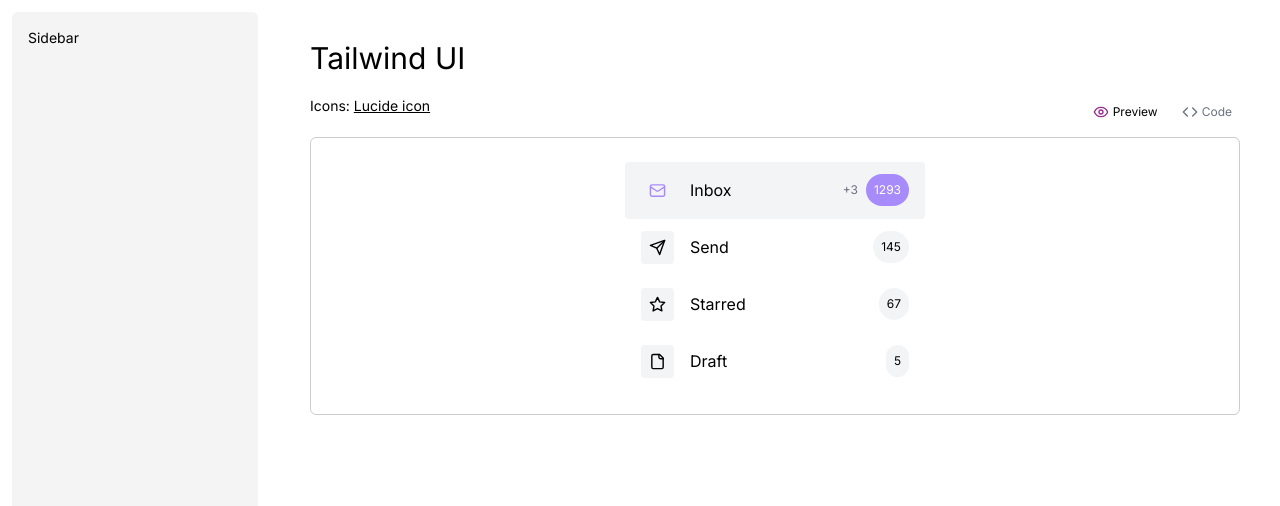
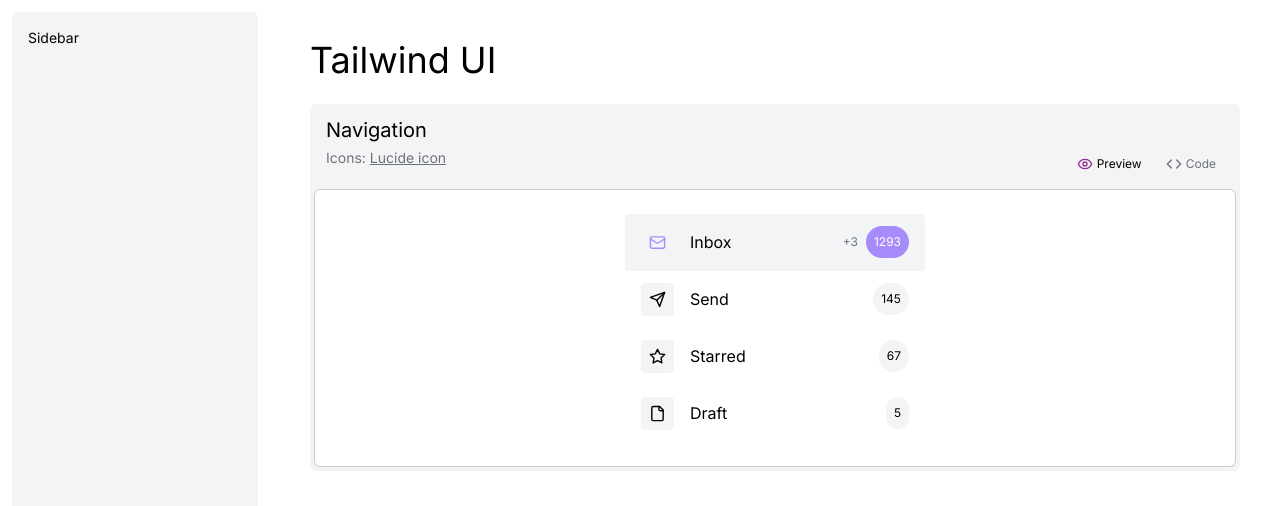
Before and after one commit to nurulid/ui-component-collections, a Next.js app: page / in a window 1280 px wide. Shown: the top 506 px of the page. Built offline with nearby package versions, Linux system fonts and the light colour scheme.

Commit message:
improve tab panel

```diff
--- a/src/app/page.tsx
+++ b/src/app/page.tsx
@@ -5,9 +5,10 @@
 export default function Home() {
   return (
     <div className="p-10">
-      <h2 className="text-3xl mb-5">Tailwind UI</h2>
-      <div className="">
+      <h2 className="text-4xl mb-6">Tailwind UI</h2>
+      <div className="space-y-10">
         <TabPanel
+          title='Navigation'
           ui={<Navigation />}
           code={<CodeWrapper htmlCode={htmlNav} />}
           note={
--- a/src/components/ui/TabPanel.tsx
+++ b/src/components/ui/TabPanel.tsx
@@ -5,43 +5,53 @@
 import { Code, Eye } from 'lucide-react';
 
 type Props = {
+  title: string;
   ui: JSX.Element;
   code: JSX.Element;
   note?: React.ReactNode;
 };
 
 export const TabPanel: React.FC<Props> = (props) => {
-  const { ui, code, note } = props;
+  const { title, ui, code, note } = props;
   return (
-    <Tabs.Root defaultValue="tab1">
-      <div className='flex justify-between flex-row-reverse mb-2'>
+    <Tabs.Root defaultValue="tab1" className="bg-griey p-1 rounded-md">
+      <div className="mb-2 px-3 pt-2">
+        <h2 className='text-xl mb-1'>{title}</h2>
+        <div className="flex justify-between flex-row-reverse text-gray-500">
           <Tabs.List className="text-xs space-x-2">
             <Tabs.Trigger
               value="tab1"
               className="group data-[state=active]:text-black text-gray-500 hover:text-black hover:bg-indie/10 rounded-md transition-all p-2"
             >
-            <Eye size={16} className="group-data-[state=active]:text-indie inline-block mr-1 -translate-y-[1px]" />
+              <Eye
+                size={16}
+                className="group-data-[state=active]:text-indie inline-block mr-1 -translate-y-[1px]"
+              />
               Preview
             </Tabs.Trigger>
             <Tabs.Trigger
               value="tab2"
               className="group data-[state=active]:text-black text-gray-500 hover:text-black hover:bg-indie/10 rounded-md transition-all p-2"
             >
-            <Code size={16} className="group-data-[state=active]:text-indie inline-block mr-1 -translate-y-[1px]" />
+              <Code
+                size={16}
+                className="group-data-[state=active]:text-indie inline-block mr-1 -translate-y-[1px]"
+              />
               Code
             </Tabs.Trigger>
           </Tabs.List>
           <div>{note}</div>
         </div>
+      </div>
       <Tabs.Content
         value="tab1"
-        className="flex justify-center p-6 border-[0.5px] border-black/20 rounded-md empty:p-0 empty:border-none"
+        className="flex justify-center bg-white p-6 border-[0.5px] border-black/20 rounded-md empty:p-0 empty:border-none"
       >
         {ui}
       </Tabs.Content>
       <Tabs.Content
         value="tab2"
-        className="flex justify-center p-6 border-[0.5px] border-black/20 rounded-md empty:p-0 empty:border-none bg-white"
+        className="flex justify-center bg-white p-6 border-[0.5px] border-black/20 rounded-md empty:p-0 empty:border-none"
       >
         {code}
       </Tabs.Content>
--- a/src/styles/globals.css
+++ b/src/styles/globals.css
@@ -17,7 +17,7 @@
   }
 
   a {
-    @apply underline;
+    @apply underline hover:text-indie;
   }
 }
 
```
Lines whose indentation alone changed are shown as unchanged.
